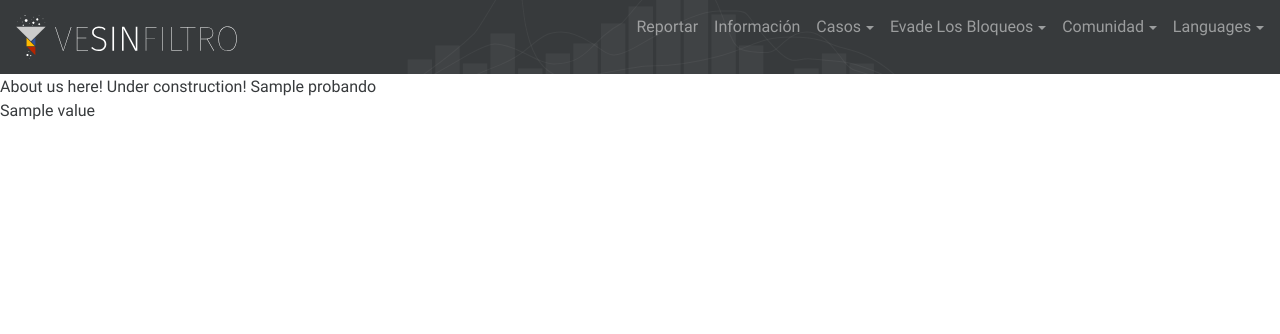
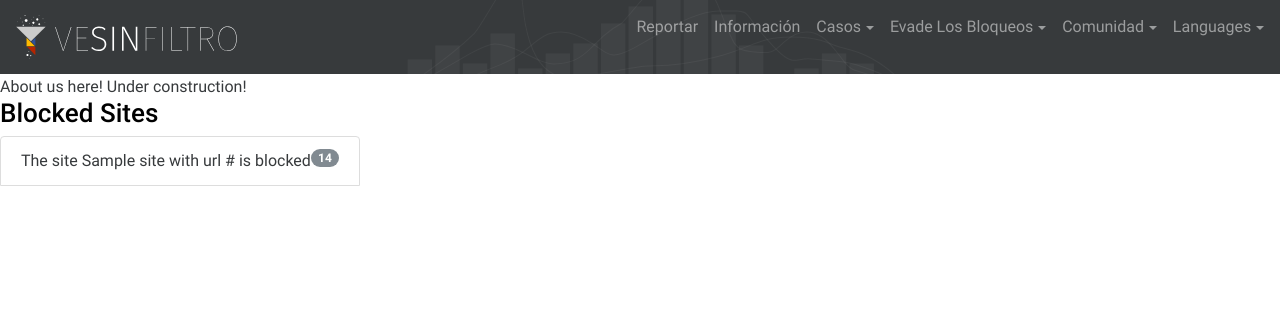
Before and after one commit to VEinteligente/vsf-web, a Django app: template vsfWeb/general/templates/about-us.html in a window 1280 px wide. Shown: the top 334 px of the page. Run offline with Django 3.2, Linux system fonts and the light colour scheme; the template is opened without the code that fills it: most values are stand-ins (such as "Sample title", 1, 10 or a date in 2020); style sheets or scripts are compiled from the project's sources; some libraries are stand-ins or nearby versions.

Commit message:
From view accessed to .json
.view and .html modified to access .json data and display them in a
table

```diff
--- a/vsfWeb/general/templates/about-us.html
+++ b/vsfWeb/general/templates/about-us.html
@@ -5,15 +5,16 @@
 
     About us here!
     Under construction!
-      {{ probando }}
     <br>
 
-    {% for key,value in probando.items %}
+<h2>Blocked Sites</h2>
+<ul class="list-group float-xs-left">
 
-    		{{ value }}
-
-
-	{% endfor%}
-
+{% for prueba in pruebas %}
+<li class="list-group-item">
+<span class="tag tag-default tag-pill float-xs-right">14</span>
+The site {{prueba.site}} with url {{prueba.url}} is blocked
+</li>
+{% endfor %}
 
 {% endblock %}
--- a/vsfWeb/general/views.py
+++ b/vsfWeb/general/views.py
@@ -10,9 +10,12 @@ class AboutUs(TemplateView):
     template_name = "about-us.html"
 
     def get_context_data(self,**kwargs ):
-    	r = requests.get('http://192.168.0.104:8000/events/api/blocked_domains/')
+    	r = requests.get('http://192.168.0.130:8000/events/api/blocked_domains/')
     	context= super(AboutUs,self).get_context_data(**kwargs)
     	context['probando'] = json.loads(r.text)
+    	probando2 = json.loads(r.text)
+    	context['pruebas'] = probando2["results"]
+
     	return context
 
 class Dashboard(TemplateView):
```
Also changed, not shown: 1 other file.
